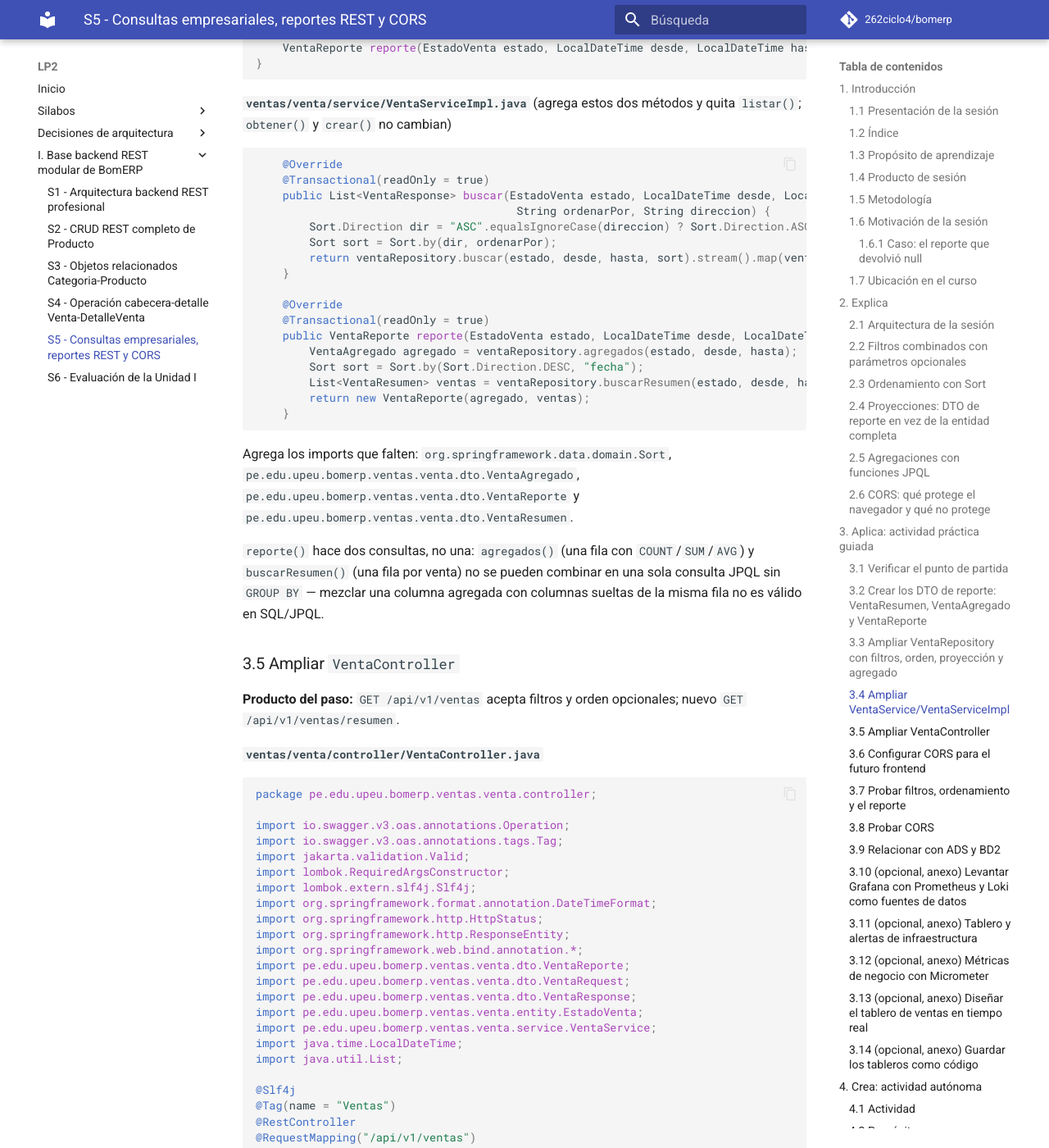
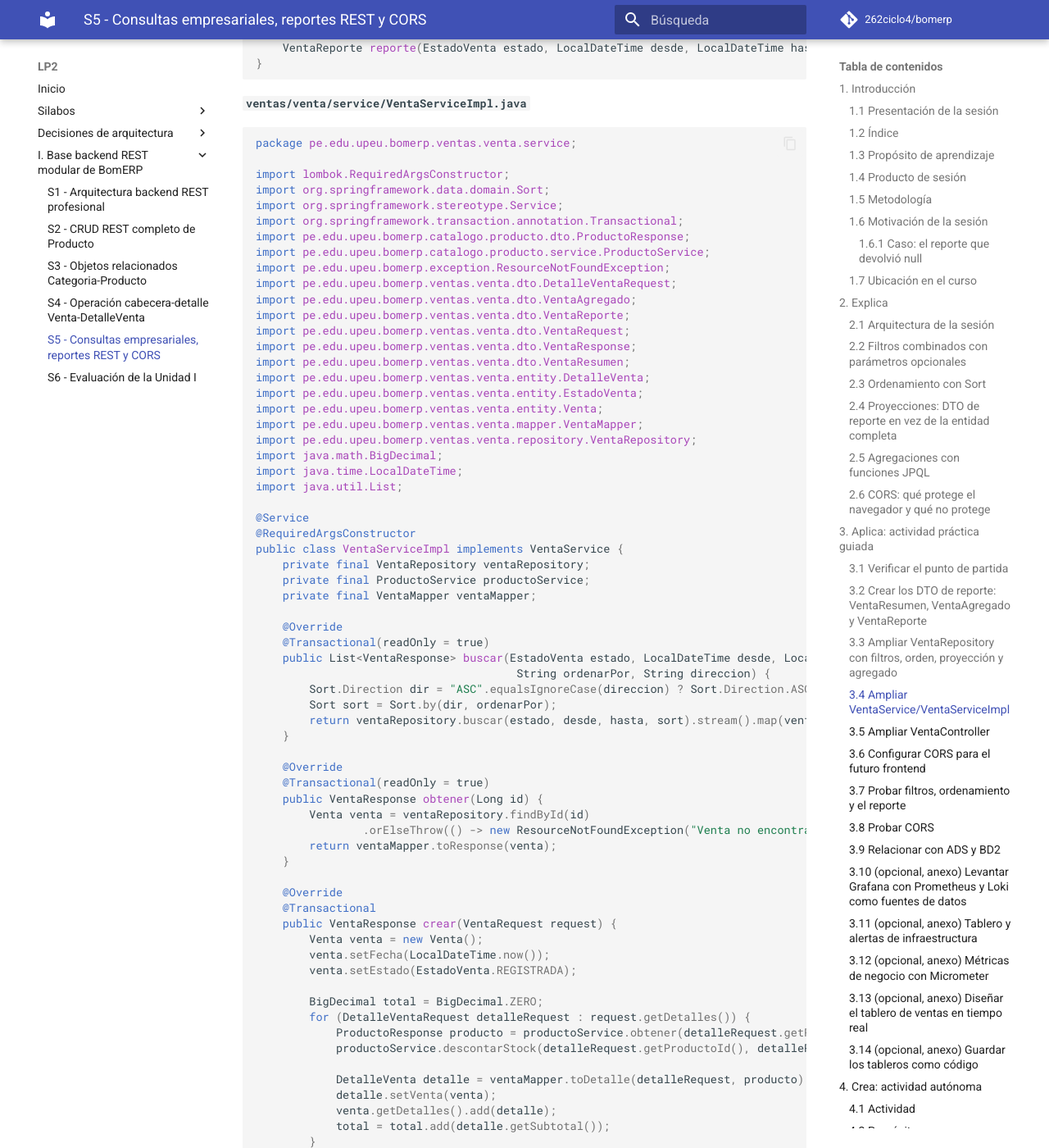
Before and after one commit to 262ciclo4/bomerp, an MkDocs documentation site: the page built from docs/lp2/sesiones/S05_Consultas_Empresariales_Reportes_CORS.md, in a window 1280 px wide and 1400 px high, scrolled down 10809 px. Shown: the whole window at 82% size. Built offline with MkDocs 1.6.1 and Material for MkDocs 9.7.7, drawn with Linux system fonts in a browser that asks for light colours; comment, search, counter and statistics services are not loaded; some of the changed text lies outside the part shown.

Commit message:
S5: LP2 correcciones

````diff
--- a/docs/lp2/sesiones/S05_Consultas_Empresariales_Reportes_CORS.md
+++ b/docs/lp2/sesiones/S05_Consultas_Empresariales_Reportes_CORS.md
@@ -345,9 +345,40 @@ public interface VentaService {
 }
 ```
 
-**`ventas/venta/service/VentaServiceImpl.java`** (agrega estos dos métodos y quita `listar()`; `obtener()` y `crear()` no cambian)
+**`ventas/venta/service/VentaServiceImpl.java`**
 
 ```java
+package pe.edu.upeu.bomerp.ventas.venta.service;
+
+import lombok.RequiredArgsConstructor;
+import org.springframework.data.domain.Sort;
+import org.springframework.stereotype.Service;
+import org.springframework.transaction.annotation.Transactional;
+import pe.edu.upeu.bomerp.catalogo.producto.dto.ProductoResponse;
+import pe.edu.upeu.bomerp.catalogo.producto.service.ProductoService;
+import pe.edu.upeu.bomerp.exception.ResourceNotFoundException;
+import pe.edu.upeu.bomerp.ventas.venta.dto.DetalleVentaRequest;
+import pe.edu.upeu.bomerp.ventas.venta.dto.VentaAgregado;
+import pe.edu.upeu.bomerp.ventas.venta.dto.VentaReporte;
+import pe.edu.upeu.bomerp.ventas.venta.dto.VentaRequest;
+import pe.edu.upeu.bomerp.ventas.venta.dto.VentaResponse;
+import pe.edu.upeu.bomerp.ventas.venta.dto.VentaResumen;
+import pe.edu.upeu.bomerp.ventas.venta.entity.DetalleVenta;
+import pe.edu.upeu.bomerp.ventas.venta.entity.EstadoVenta;
+import pe.edu.upeu.bomerp.ventas.venta.entity.Venta;
+import pe.edu.upeu.bomerp.ventas.venta.mapper.VentaMapper;
+import pe.edu.upeu.bomerp.ventas.venta.repository.VentaRepository;
+import java.math.BigDecimal;
+import java.time.LocalDateTime;
+import java.util.List;
+
+@Service
+@RequiredArgsConstructor
+public class VentaServiceImpl implements VentaService {
+    private final VentaRepository ventaRepository;
+    private final ProductoService productoService;
+    private final VentaMapper ventaMapper;
+
     @Override
     @Transactional(readOnly = true)
     public List<VentaResponse> buscar(EstadoVenta estado, LocalDateTime desde, LocalDateTime hasta,
@@ -359,15 +390,46 @@ public interface VentaService {
 
     @Override
     @Transactional(readOnly = true)
+    public VentaResponse obtener(Long id) {
+        Venta venta = ventaRepository.findById(id)
+                .orElseThrow(() -> new ResourceNotFoundException("Venta no encontrada: " + id));
+        return ventaMapper.toResponse(venta);
+    }
+
+    @Override
+    @Transactional
+    public VentaResponse crear(VentaRequest request) {
+        Venta venta = new Venta();
+        venta.setFecha(LocalDateTime.now());
+        venta.setEstado(EstadoVenta.REGISTRADA);
+
+        BigDecimal total = BigDecimal.ZERO;
+        for (DetalleVentaRequest detalleRequest : request.getDetalles()) {
+            ProductoResponse producto = productoService.obtener(detalleRequest.getProductoId());
+            productoService.descontarStock(detalleRequest.getProductoId(), detalleRequest.getCantidad());
+
+            DetalleVenta detalle = ventaMapper.toDetalle(detalleRequest, producto);
+            detalle.setVenta(venta);
+            venta.getDetalles().add(detalle);
+            total = total.add(detalle.getSubtotal());
+        }
+        venta.setTotal(total);
+
+        return ventaMapper.toResponse(ventaRepository.save(venta));
+    }
+
+    @Override
+    @Transactional(readOnly = true)
     public VentaReporte reporte(EstadoVenta estado, LocalDateTime desde, LocalDateTime hasta) {
         VentaAgregado agregado = ventaRepository.agregados(estado, desde, hasta);
         Sort sort = Sort.by(Sort.Direction.DESC, "fecha");
         List<VentaResumen> ventas = ventaRepository.buscarResumen(estado, desde, hasta, sort);
         return new VentaReporte(agregado, ventas);
     }
+}
 ```
 
-Agrega los imports que falten: `org.springframework.data.domain.Sort`, `pe.edu.upeu.bomerp.ventas.venta.dto.VentaAgregado`, `pe.edu.upeu.bomerp.ventas.venta.dto.VentaReporte` y `pe.edu.upeu.bomerp.ventas.venta.dto.VentaResumen`.
+Frente a la versión de S4, lo único que cambia es: `listar()` desaparece (`buscar()` la reemplaza), se agrega `reporte()` al final, y suben dos imports nuevos (`org.springframework.data.domain.Sort` y `pe.edu.upeu.bomerp.ventas.venta.dto.VentaAgregado`/`VentaReporte`/`VentaResumen`) — `obtener()` y `crear()` quedan idénticos a S4, cópialos tal cual si ya los tenías.
 
 `reporte()` hace dos consultas, no una: `agregados()` (una fila con `COUNT`/`SUM`/`AVG`) y `buscarResumen()` (una fila por venta) no se pueden combinar en una sola consulta JPQL sin `GROUP BY` — mezclar una columna agregada con columnas sueltas de la misma fila no es válido en SQL/JPQL.
 
````
Also changed, not shown: 2 other files.
